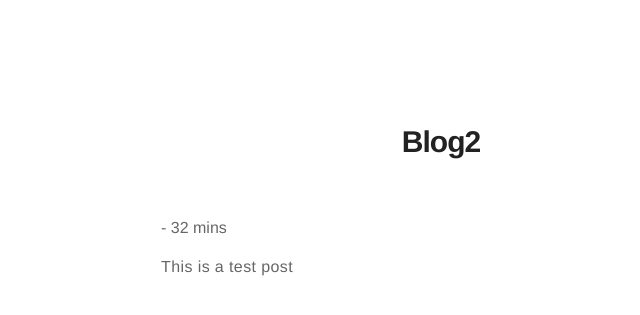
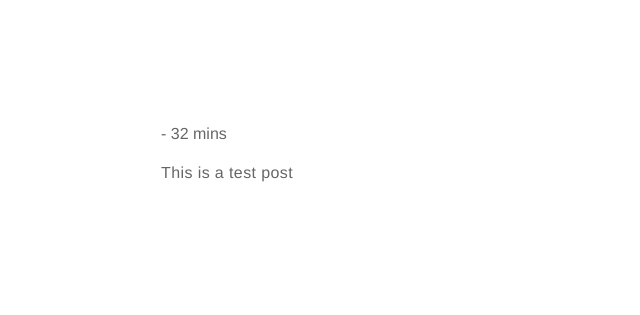
Before and after one commit to madeenamadou/madeenamadou.github.io, a Jekyll site: the page built from blog2/index.html, in a window 1280 px wide. Shown: the top 315 px of the page, without its empty margins (199-839 px from the left). Built offline with Jekyll 4.4.1, drawn with Linux system fonts in a browser that asks for light colours.

Commit message:
Update index.html

```diff
--- a/blog2/index.html
+++ b/blog2/index.html
@@ -6,23 +6,25 @@ title: Blog2
 ---
 
 {% if page.image and page.headerImage %}
-    <img class="title-image" src="{{ page.image }}" alt="{{ page.title }}">
+    <img class="title-image" src="{{ post.image }}" alt="{{ post.title }}">
 {% endif %}
 
-<h1 class="title">{{ page.title }}</h1>
+<h1 class="title">{{ post.title }}</h1>
 
 <span class="date">
-    <time datetime="{{ page.date | date:"%d-%m-%Y" }}">{{ page.date | date: "%A. %B %d, %Y" }}</time>
+    <time datetime="{{ post.date | date:"%d-%m-%Y" }}">{{ post.date | date: "%A. %B %d, %Y" }}</time>
     {% if site.read-time %} - {% include read-time.html %}{% endif %}
 </span>
 
 {% if site.show-tags %}
     <div class="post-tags">
-        {% for tag in page.tags %}
+        {% for tag in post.tags %}
             <a class="item" href="{{ site.url }}/tags/#{{ tag | slugify }}">{{ tag }}</a>
         {% endfor %}
     </div>
 {% endif %}
+
+
 
 <div class="blog-index">
   {% assign post = site.posts.first %}
```
